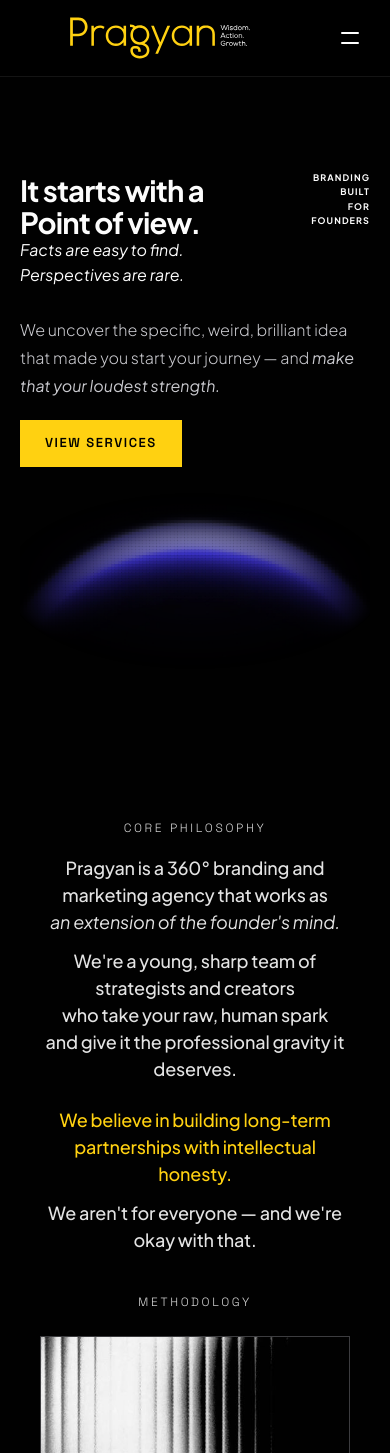
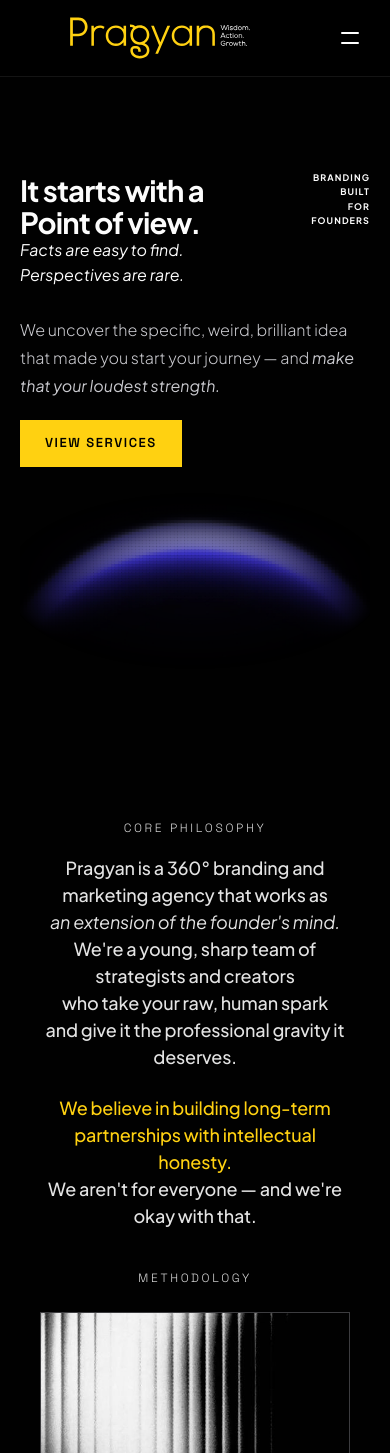
Before and after one commit to zmanan96-collab/experiment-pragyan-web, a Next.js app: page / in a window 390 px wide. Shown: the top 1453 px of the page. Built offline with nearby package versions, Linux system fonts and the light colour scheme.

Commit message:
updated website

```diff
--- a/src/app/page.tsx
+++ b/src/app/page.tsx
@@ -132,19 +132,18 @@
             </span>
             <p className="text-[clamp(18px,1.4vw,28px)] md:text-[14px] xl:text-[17px] 2xl:text-[clamp(18px,1.2vw,24px)] leading-[1.5] md:leading-[1.4] text-[#E3E3E3] font-sans tracking-[-0.01em]">
               Pragyan is a 360° branding and marketing agency that works as<br />
-              <em className="italic">an extension of the founder&apos;s mind.</em>
-            </p>
-
-            <p className="text-[clamp(18px,1.4vw,28px)] md:text-[14px] xl:text-[17px] 2xl:text-[clamp(18px,1.2vw,24px)] leading-[1.5] md:leading-[1.4] text-[#E3E3E3] font-sans tracking-[-0.01em] mt-3 md:mt-[clamp(8px,1.5vh,16px)]">
+              <em className="italic">an extension of the founder&apos;s mind.</em><br />
               We&apos;re a young, sharp team of strategists and creators<br />
               who take your raw, human spark<br />
               and give it the professional gravity it deserves.
             </p>
-            <p className="text-[clamp(18px,1.4vw,28px)] md:text-[14px] xl:text-[17px] 2xl:text-[clamp(18px,1.2vw,24px)] leading-[1.5] md:leading-[1.4] text-[#FFD111] font-sans font-medium tracking-[-0.01em] mt-6 md:mt-[clamp(12px,2vh,24px)]">
-              We believe in building long-term partnerships with intellectual honesty.
-            </p>
-            <p className="text-[clamp(18px,1.4vw,28px)] md:text-[14px] xl:text-[17px] 2xl:text-[clamp(18px,1.2vw,24px)] leading-[1.5] md:leading-[1.4] text-[#E3E3E3] font-sans tracking-[-0.01em] mt-3 md:mt-[clamp(8px,1.5vh,16px)]">
-              We aren&apos;t for everyone — and we&apos;re okay with that.
+            <p className="text-[clamp(18px,1.4vw,28px)] md:text-[14px] xl:text-[17px] 2xl:text-[clamp(18px,1.2vw,24px)] leading-[1.5] md:leading-[1.4] font-sans tracking-[-0.01em] mt-6 md:mt-[clamp(12px,2vh,24px)]">
+              <span className="text-[#FFD111] font-medium block">
+                We believe in building long-term partnerships with intellectual honesty.
+              </span>
+              <span className="text-[#E3E3E3] block">
+                We aren&apos;t for everyone — and we&apos;re okay with that.
+              </span>
             </p>
           </Reveal>
 
```
